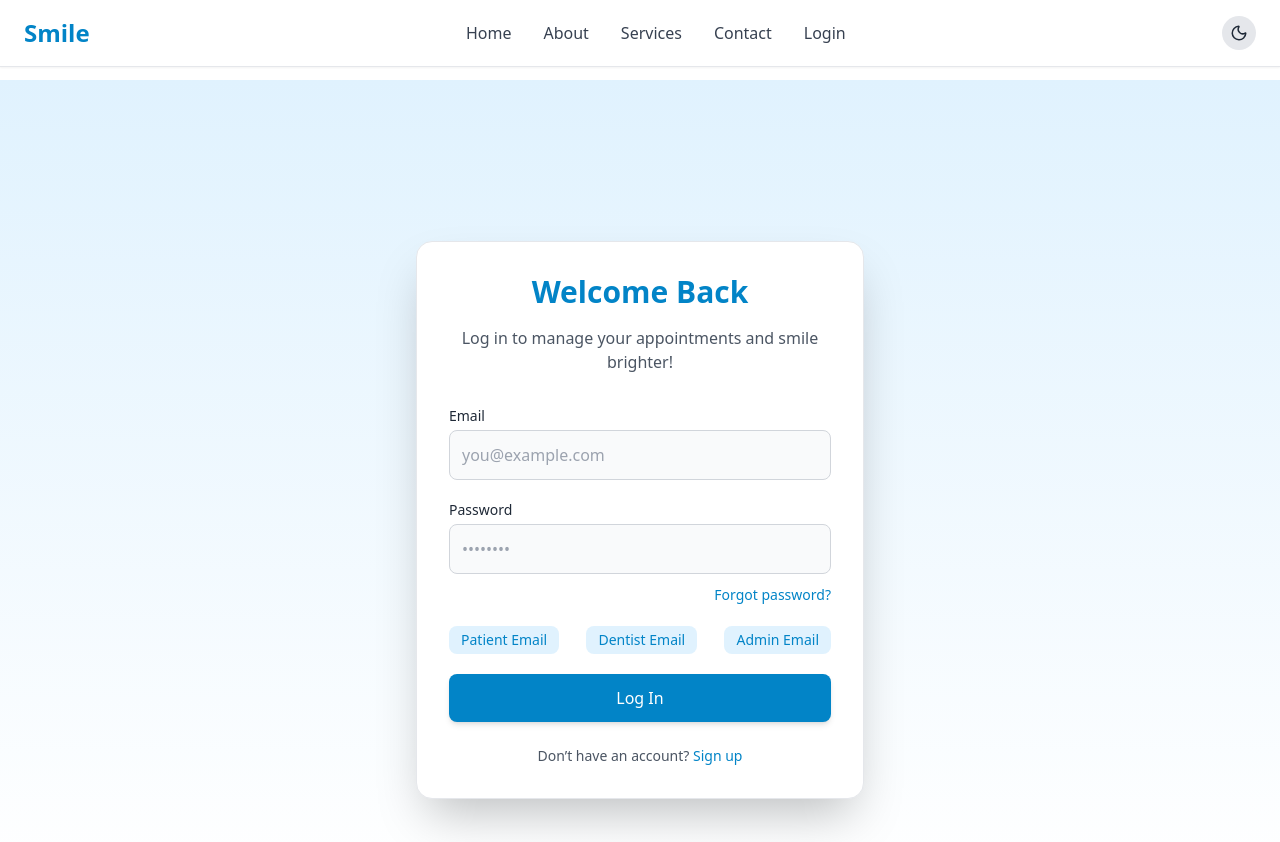
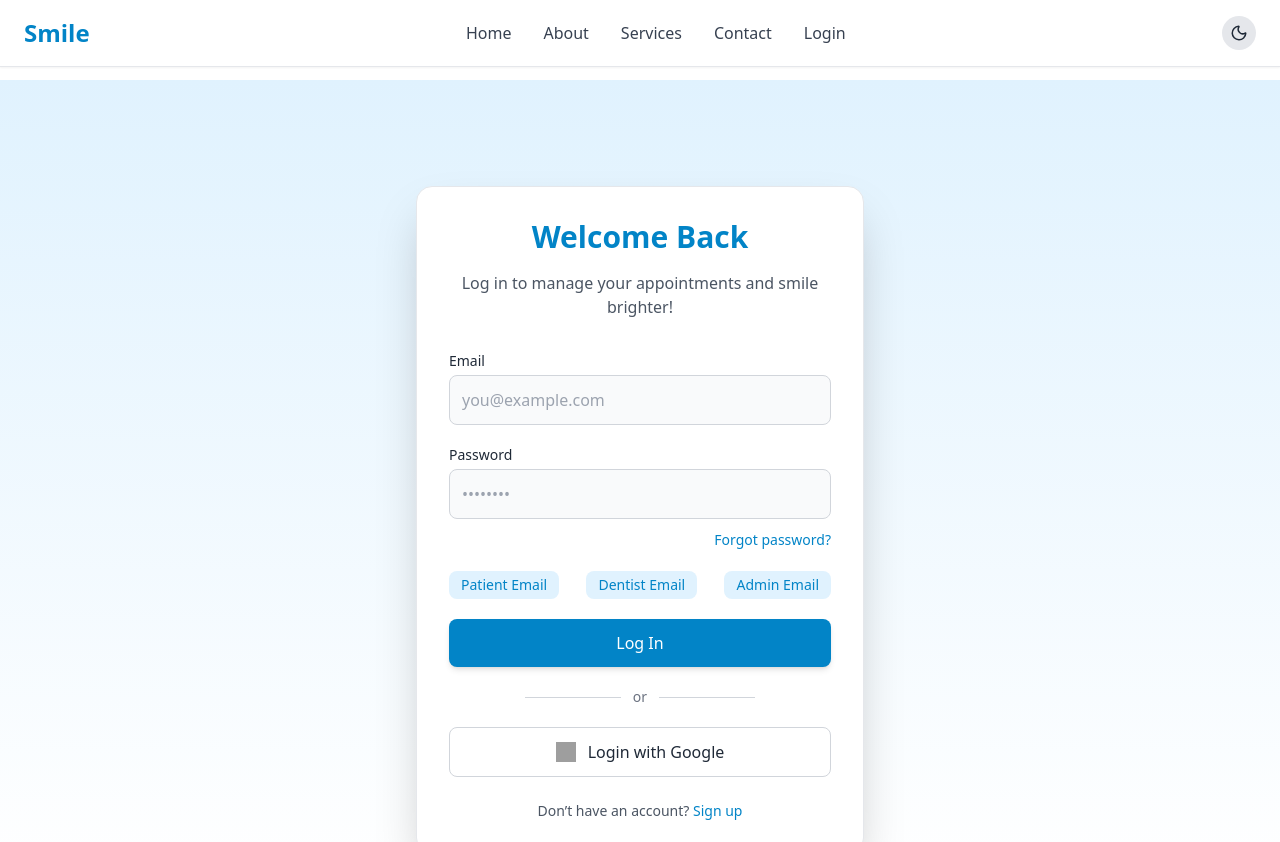
Before and after one commit to Chechep/smile, a React (Vite) app in the folder client/: page /login in a window 1280 px wide. Shown: the top 842 px of the page. Built offline with nearby package versions, Linux system fonts and the light colour scheme; grey boxes are pictures that could not be loaded.

Commit message:
update login

```diff
--- a/client/src/pages/Login.jsx
+++ b/client/src/pages/Login.jsx
@@ -35,6 +35,12 @@ export default function Login() {
     } else {
       alert("Invalid email. Use one of the mock accounts to test roles.");
     }
+  };
+
+  const handleGoogleLogin = () => {
+    // Mock Google login: always logs in as patient
+    login("googleuser@example.com", "patient");
+    navigate("/dashboard-patient");
   };
 
   return (
@@ -96,6 +102,7 @@ export default function Login() {
             ))}
           </div>
 
+          {/* Login Button */}
           <motion.button
             whileHover={{ scale: 1.03 }}
             whileTap={{ scale: 0.97 }}
@@ -103,6 +110,30 @@ export default function Login() {
             className="w-full bg-sky-600 hover:bg-sky-700 text-white py-3 rounded-lg shadow-md transition-all hover:shadow-sky-400/50"
           >
             Log In
+          </motion.button>
+
+          {/* Divider */}
+          <div className="flex items-center justify-center mt-4">
+            <span className="h-px bg-gray-300 dark:bg-gray-700 w-1/4"></span>
+            <span className="text-sm mx-3 text-gray-500 dark:text-gray-400">
+              or
+            </span>
+            <span className="h-px bg-gray-300 dark:bg-gray-700 w-1/4"></span>
+          </div>
+
+          {/* Google Login Button */}
+          <motion.button
+            whileHover={{ scale: 1.02 }}
+            type="button"
+            onClick={handleGoogleLogin}
+            className="w-full flex items-center justify-center gap-3 border border-gray-300 dark:border-gray-700 py-3 rounded-lg hover:bg-gray-50 dark:hover:bg-gray-800 transition"
+          >
+            <img
+              src="https://www.svgrepo.com/show/355037/google.svg"
+              alt="Google"
+              className="w-5 h-5"
+            />
+            <span>Login with Google</span>
           </motion.button>
         </form>
 
```
